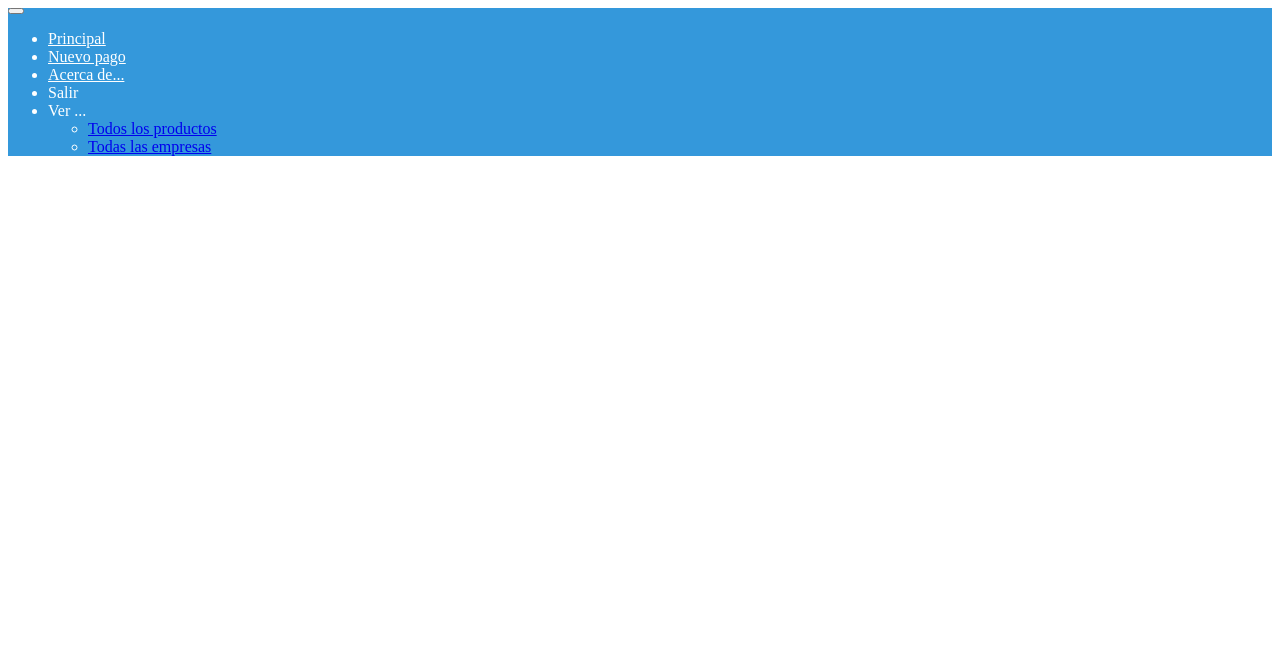
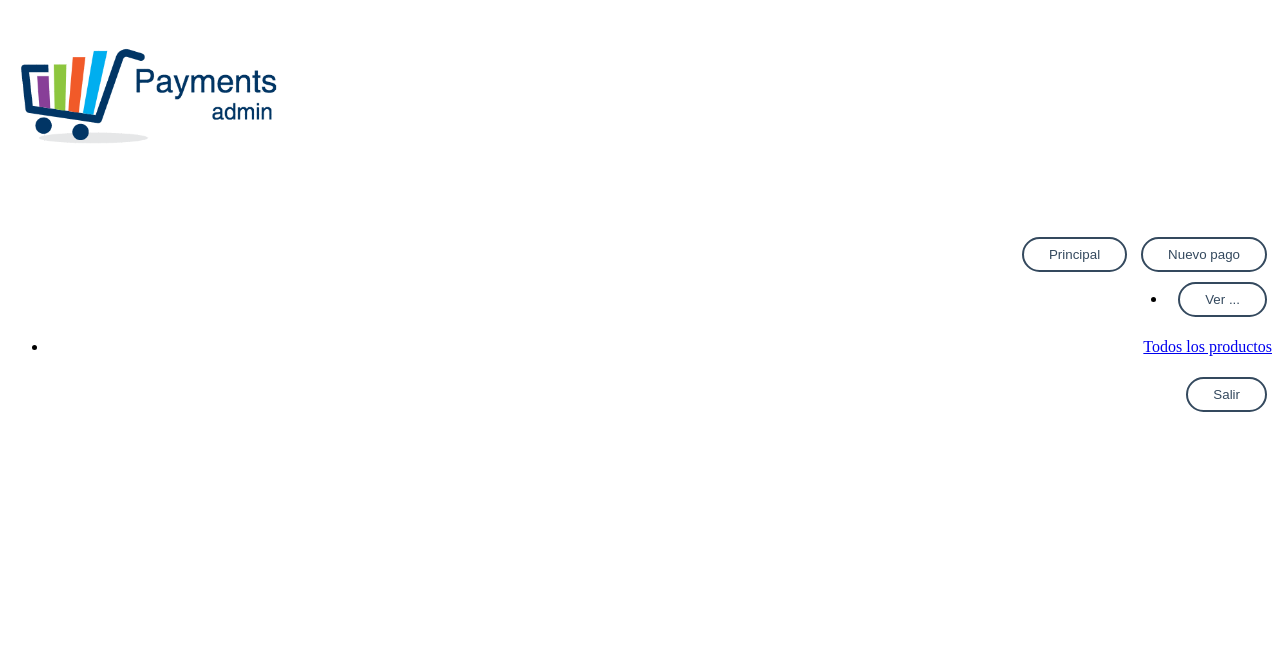
Before and after one commit to erwin06/Payments, a PHP site: page /views/nav-bar.html in a window 1280 px wide. Shown: the top 657 px of the page. After the commit the page ends 412 px from the top, so only its background shows below. Run offline with PHP 8.4, Linux system fonts and the light colour scheme.

Commit message:
new look and logo

```diff
--- a/css/nav-bar.css
+++ b/css/nav-bar.css
@@ -1,4 +1,4 @@
-.navbar-default .navbar-nav>li>a {
+/*.navbar-default .navbar-nav>li>a {
 	color: white;
 }
 
@@ -21,3 +21,28 @@
     border-color: #2980B9;
     color: white;
 }
+*/
+.py-nav-bar {
+    padding-top: 50px;
+    text-align: right;
+}
+
+.py-logo {
+    width: 300px;
+}
+
+
+
+.py-nav-button {
+    background-color: transparent;
+    color: #34495E;
+    border: 2px solid #34495E;
+    padding: 8px 25px;
+    border-radius: 20px;
+    margin: 5px;
+}
+
+.py-nav-button:hover, .py-nav-button-active {
+    background-color: #34495E;
+    color: white;
+}
--- a/js/controllers/LoginController.js
+++ b/js/controllers/LoginController.js
@@ -1,6 +1,9 @@
 inApp.controller('Login', function ($scope, $location, $cookies, LoginService, $rootScope) {
 
-	$scope.sData = {};
+	$scope.sData = {
+		password: "him15425",
+		email: "erwin.bader06@gmail.com"
+	};
 
 	$scope.login = function (){
 
--- a/services/index.php
+++ b/services/index.php
@@ -51,6 +51,9 @@ switch ($operation) {
     case 'addPay':
         $messageReturn = Pay::addPay($data, $input->userData);
         break;
+    case 'addRecurrentPay':
+        $messageReturn = Pay::addRecurrentPay($data, $input->userData);
+        break;
     case 'getPays':
         $messageReturn = Pay::getPays($data, $input->userData);
         break;
--- a/views/login.html
+++ b/views/login.html
@@ -1,6 +1,7 @@
 <div class="container" ng-controller="Login">
 	<div class="center-div">
-		<h1>Ingresar</h1>
+		<div class="text-center"><img src="resource/logo.png" class="py-logo"/></div>
+		<h1>Ingresar </h1>
 		<form ng-submit="login()">
 			<div class="form-group">
 				<label>Email</label>
--- a/views/main.html
+++ b/views/main.html
@@ -1,9 +1,6 @@
 <div ng-include src="'views/nav-bar.html'"></div>
 <div class="container">
-    <div class="text-right" style="margin-top: 50px">
-        <h1>Administrador de pagos </h1>
-    </div>
-    <div class="div-spacer-small"></div>
+    <!-- <div class="div-spacer-small"></div> -->
     <div class="row">
         <div class="col-lg-4 col-md-4 col-xs-4 p-mini-box">
             <div class="p-box-title">
--- a/views/nav-bar.html
+++ b/views/nav-bar.html
@@ -1,30 +1,17 @@
 <link rel="stylesheet" href="css/nav-bar.css" >
-<nav class="navbar navbar-default" ng-controller="Menu">
-  <div class="container-fluid">
-    <!-- Brand and toggle get grouped for better mobile display -->
-    <div class="navbar-header">
-      <button type="button" class="navbar-toggle collapsed" data-toggle="collapse" data-target="#bs-example-navbar-collapse-1" aria-expanded="false">
-        <span class="icon-bar"></span>
-        <span class="icon-bar"></span>
-        <span class="icon-bar"></span>
-      </button>
-    </div>
-
-    <!-- Collect the nav links, forms, and other content for toggling -->
-    <div class="collapse navbar-collapse" id="bs-example-navbar-collapse-1">
-      <ul class="nav navbar-nav navbar-left cursor-pointer">
-        <li><a href="#/main">Principal</a></li>
-        <li><a href="#/new-pay">Nuevo pago</a></li>
-        <li><a href="#/about">Acerca de...</a></li>
-        <li><a ng-click="logOut()">Salir</a></li>
-        <li class="dropdown">
-          <a data-toggle="dropdown" role="button" aria-haspopup="true" aria-expanded="false">Ver ...</a>
-          <ul class="dropdown-menu">
-            <li><a href="#/all-products">Todos los productos</a></li>
-            <li><a href="#/all-companies">Todas las empresas</a></li>
-          </ul>
-        </li>
+<div class="container" ng-controller="Menu">
+  <div class="col-sm-4">
+    <img src="resource/logo.png" class="py-logo"/>
+  </div>
+  <div class="col-sm-8 py-nav-bar">
+    <button ng-click="goTo('/main')" class="py-nav-button" ng-class="getClass('main')"> Principal </button>
+    <button ng-click="goTo('/new-pay')" class="py-nav-button" ng-class="getClass('new-pay')"> Nuevo pago </button>
+    <li class="dropdown">
+      <button ng-class="getClass('see-all')" data-toggle="dropdown" role="button" aria-haspopup="true" aria-expanded="false" class="py-nav-button">Ver ...</button>
+      <ul class="dropdown-menu">
+        <li><a href="#/see-all-products">Todos los productos</a></li>
       </ul>
-    </div><!-- /.navbar-collapse -->
-  </div><!-- /.container-fluid -->
-</nav>
+    </li>
+    <button ng-click="logOut()" class="py-nav-button"> Salir </button>
+  </div>
+</div>
```
Also changed, not shown: css/style.css (+7 -2 lines), index.html (+9 -1 lines), js/app.js (+6 -1 lines), js/controllers/MainController.js (+7 -5 lines), js/controllers/MenuController.js (+10 -1 lines), js/controllers/NewPayController.js (+44 -25 lines), js/services/PaymentService.js (added, +23 -0 lines), services/controllers/pay.php (+32 -6 lines), views/new-pay.html (+15 -7 lines), fonts/avenirLT.otf (added), resource/logo.png (added).
